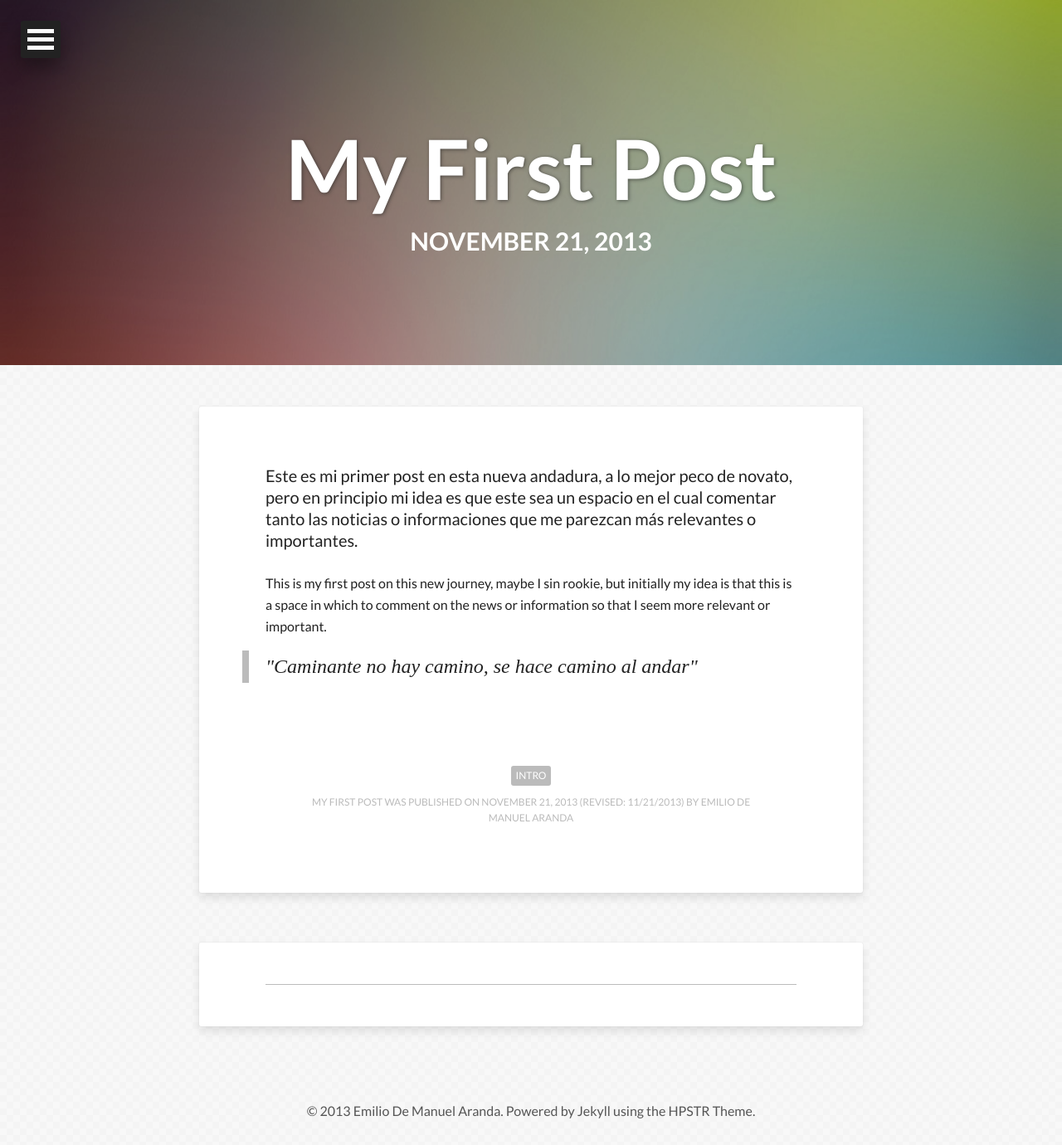
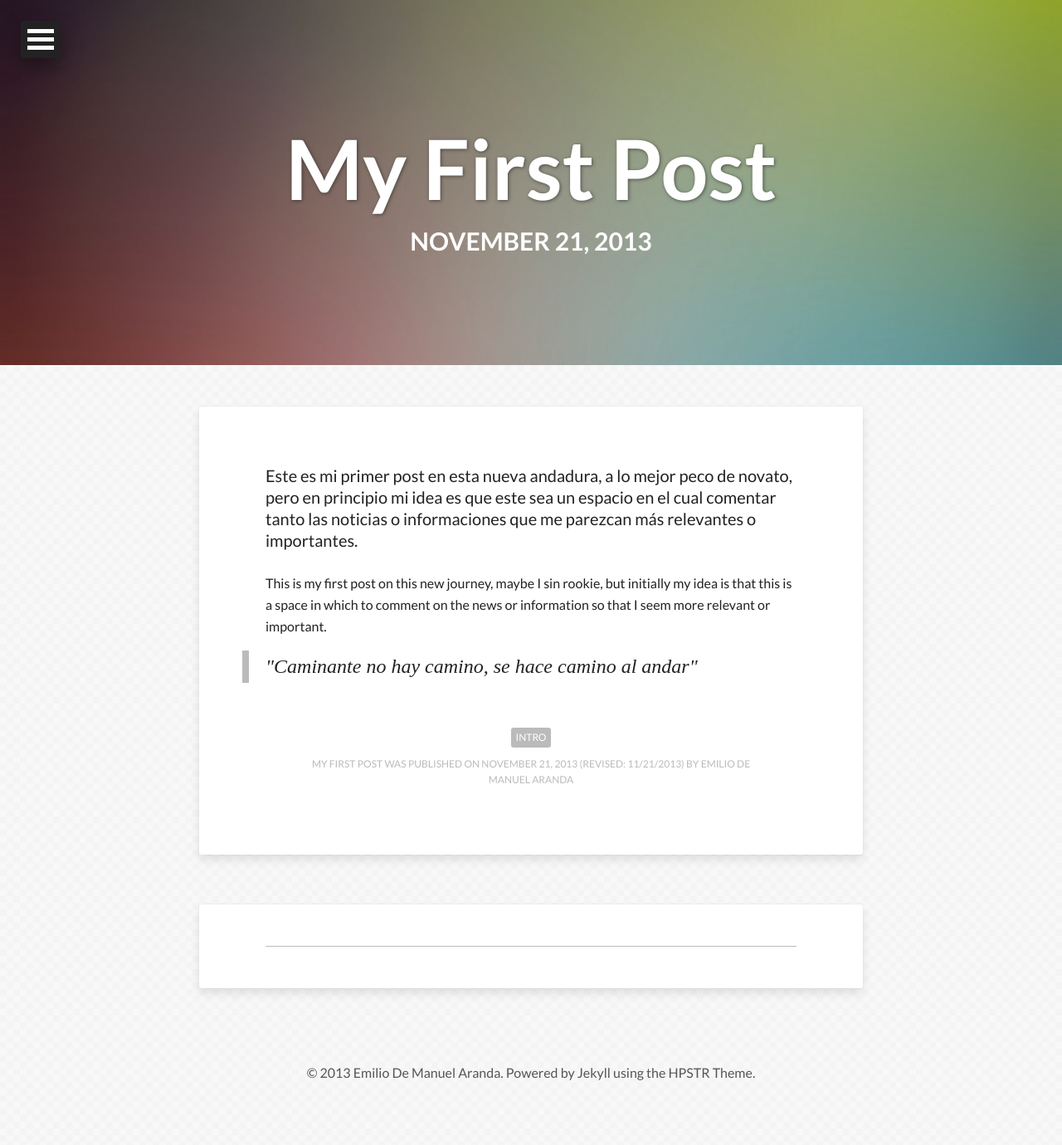
Before and after one commit to demanuelemilio/demanuelemilio.github.com, a Jekyll site: the page built from _posts/2013-11-21-my-first-post.md, in a window 1280 px wide. Shown: the whole page at 83% size. Built offline with Jekyll 4.4.1, drawn with Linux system fonts in a browser that asks for light colours; nearby versions of some CDN libraries; after the commit the page ends 1334 px from its top, so only the background shows below that.

Commit message:
my first posts

```diff
--- a/_posts/2013-11-21-my-first-post.md
+++ b/_posts/2013-11-21-my-first-post.md
@@ -15,10 +15,3 @@ This is my first post on this new journey, maybe I sin rookie, but initially my
 <blockquote>
 	 "Caminante no hay camino, se hace camino al andar"
 </blockquote>
-
-<figure>
-	<a href="">
-		<img src="" alt="">
-	</a>
-
-</figure>
```
